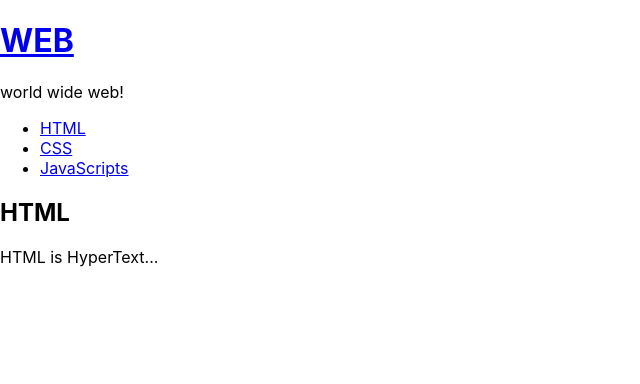
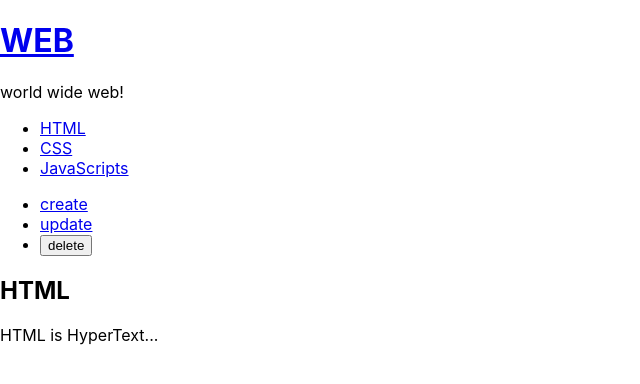
Before and after one commit to SSSunmin/ReactStudy, a React (Create React App) app: page / in a window 1280 px wide. Shown: the top 384 px of the page, without its empty margins (0-640 px from the left). Built offline with nearby package versions, Linux system fonts and the light colour scheme.

Commit message:
create contents 구현

```diff
--- a/src/App.js
+++ b/src/App.js
@@ -1,7 +1,9 @@
 import React, { Component } from 'react';
 import TOC from "./component/TOC";
-import Content from './component/Content';
+import ReadContent from './component/ReadContent';
+import CreateContent from './component/CreateContent';
 import Subject from './component/Subject';
+import Control from './component/Control';
 import './App.css';
 
 
@@ -22,10 +24,11 @@ class App extends Component {
   }
   render() {
     console.log('App render');
-    let _title, _desc = null;
+    let _title, _desc, _article = null;
     if(this.state.mode === 'welcome'){
       _title = this.state.welcome.title;
       _desc=this.state.welcome.desc;
+      _article=<ReadContent title={_title} desc ={_desc}></ReadContent>
     }else if(this.state.mode ==='read'){
       let i =0;
       while(i< this.state.contents.length){
@@ -37,7 +40,11 @@ class App extends Component {
         }
         i=i+1;
       }
+      _article=<ReadContent title={_title} desc ={_desc}></ReadContent>
+    }else if(this.state.mode === 'create'){
+      _article=<CreateContent></CreateContent>
     }
+
     return (
       <div className='App'>
         <Subject title={this.state.subject.title}
@@ -52,7 +59,11 @@ class App extends Component {
             selected_content_id:Number(id)
           });
         }.bind(this)}data={this.state.contents}></TOC>
-        <Content title={_title} desc ={_desc}></Content>
+        <Control onChangeMode={function(_mode){
+          this.setState({mode:_mode});
+        }.bind(this)}></Control>
+
+        {_article}
       </div>
     );
   }
--- /dev/null
+++ b/src/component/Control.js
@@ -0,0 +1,28 @@
+import React, { Component } from 'react';
+
+class Control extends Component{
+    render(){
+      return(
+        <header>
+          <ul>
+            <li><a href="/create" onClick={function(e){
+              e.preventDefault();
+              this.props.onChangeMode('create');
+            }.bind(this)}>create</a></li>
+
+            <li><a href="/update" onClick={function(e){
+              e.preventDefault();
+              this.props.onChangeMode('update');
+            }.bind(this)}>update</a></li>
+
+            <li><input onClick={function(e){
+              e.preventDefault();
+              this.props.onChangeMode('delete');
+            }.bind(this)}type="button" value="delete"></input></li>
+          </ul>
+          </header>
+      );
+    }
+  }
+
+  export default Control;
--- /dev/null
+++ b/src/component/CreateContent.js
@@ -0,0 +1,23 @@
+import React, { Component } from 'react';
+
+class CreateContent extends Component{
+    render(){
+      return(
+        <article>
+        <h2>Create</h2>
+            <form action="/create_process" method="post"
+            onSubmit={function(e){
+              e.preventDefault();
+              alert('Submit!!!');
+            }.bind(this)}
+            >
+              <p><input type="text" name ="title" placeholder ="title"></input></p>
+              <p><textarea name = "desc" placeholder="description"></textarea></p>
+              <p><input type="submit"></input></p>
+            </form>
+        </article>
+      );
+    }
+  }
+
+  export default CreateContent;
--- a/src/component/Content.js
+++ b/src/component/ReadContent.js
@@ -1,6 +1,6 @@
 import React, { Component } from 'react';
 
-class Content extends Component{
+class ReadContent extends Component{
     render(){
       console.log('Content render');
       return(
@@ -12,4 +12,4 @@ class Content extends Component{
     }
   }
 
-  export default Content;
+  export default ReadContent;
```
